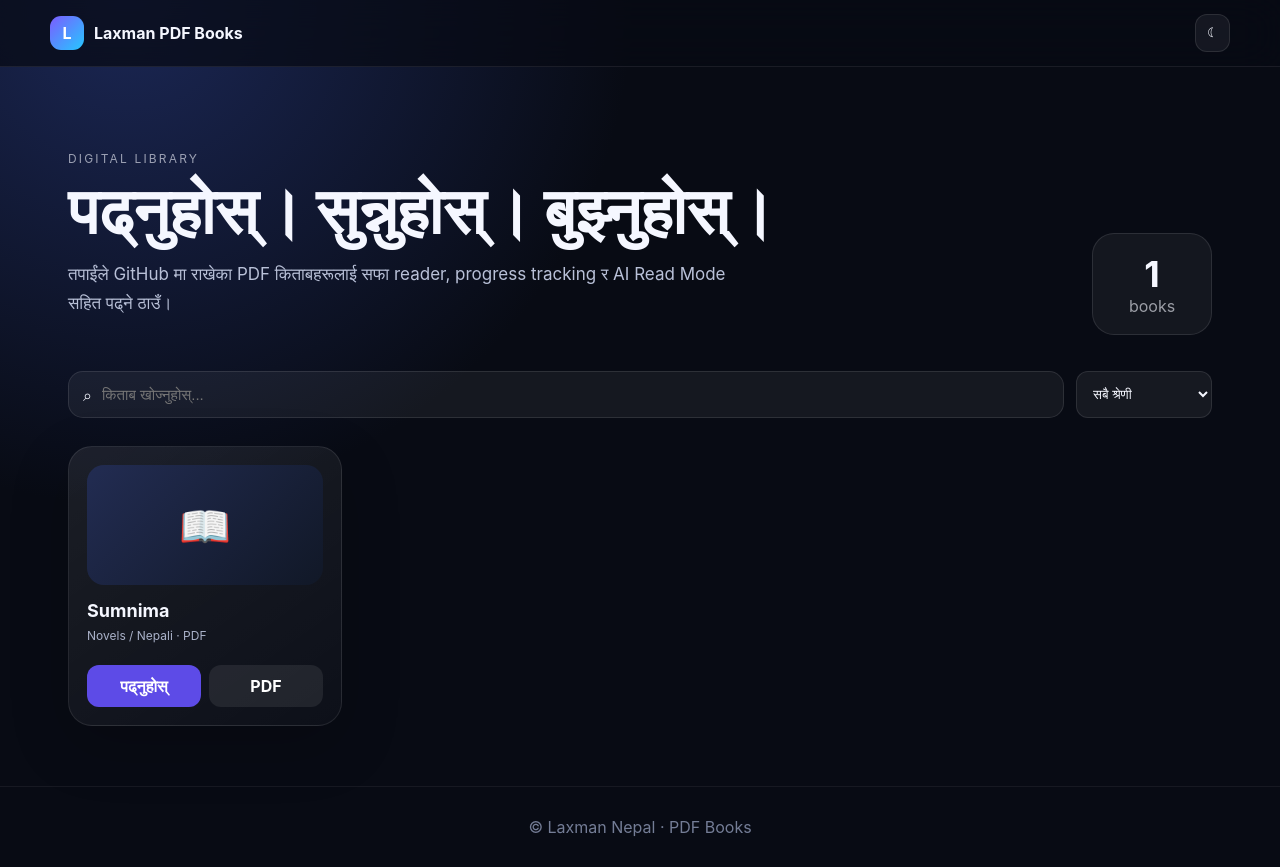
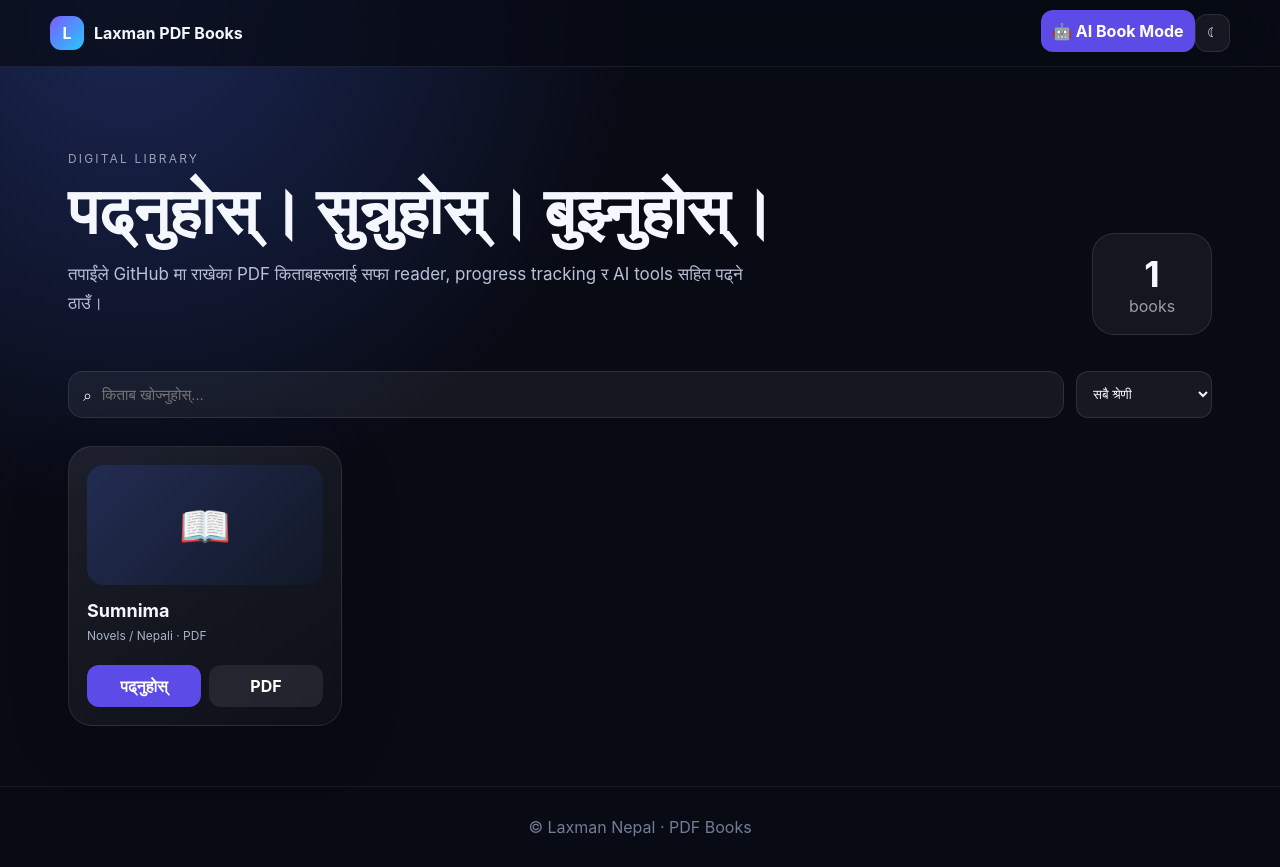
Before and after one commit to LaxmanNepal/PDF-Books, a plain HTML site: page index.html in a window 1280 px wide. Drawn offline with Linux system fonts and the light colour scheme.

Commit message:
Add AI Book Mode entry to library

```diff
--- a/index.html
+++ b/index.html
@@ -1,40 +1,13 @@
 <!doctype html>
 <html lang="ne">
 <head>
-  <meta charset="utf-8">
-  <meta name="viewport" content="width=device-width,initial-scale=1,viewport-fit=cover">
-  <meta name="theme-color" content="#0b1020">
-  <title>Laxman PDF Books</title>
-  <link rel="stylesheet" href="styles.css">
+  <meta charset="utf-8"><meta name="viewport" content="width=device-width,initial-scale=1,viewport-fit=cover">
+  <meta name="theme-color" content="#0b1020"><title>Laxman PDF Books</title><link rel="stylesheet" href="styles.css">
 </head>
 <body>
-  <header class="topbar">
-    <a class="brand" href="./"><span class="brand-mark">L</span><span>Laxman PDF Books</span></a>
-    <div class="top-actions">
-      <button id="themeBtn" class="icon-btn" aria-label="Toggle theme">☾</button>
-    </div>
-  </header>
-
-  <main>
-    <section class="hero">
-      <div>
-        <p class="eyebrow">DIGITAL LIBRARY</p>
-        <h1>पढ्नुहोस्। सुन्नुहोस्। बुझ्नुहोस्।</h1>
-        <p class="hero-copy">तपाईंले GitHub मा राखेका PDF किताबहरूलाई सफा reader, progress tracking र AI Read Mode सहित पढ्ने ठाउँ।</p>
-      </div>
-      <div class="hero-stats"><strong id="bookCount">0</strong><span>books</span></div>
-    </section>
-
-    <section class="toolbar">
-      <label class="search"><span>⌕</span><input id="search" type="search" placeholder="किताब खोज्नुहोस्..." autocomplete="off"></label>
-      <select id="category"><option value="all">सबै श्रेणी</option></select>
-    </section>
-
-    <section id="library" class="library" aria-live="polite"></section>
-  </main>
-
-  <footer>© Laxman Nepal · PDF Books</footer>
-
-  <script src="app.js" defer></script>
-</body>
-</html>
+<header class="topbar"><a class="brand" href="./"><span class="brand-mark">L</span><span>Laxman PDF Books</span></a><div class="top-actions"><a class="btn mini" href="ai.html">🤖 AI Book Mode</a><button id="themeBtn" class="icon-btn" aria-label="Toggle theme">☾</button></div></header>
+<main>
+<section class="hero"><div><p class="eyebrow">DIGITAL LIBRARY</p><h1>पढ्नुहोस्। सुन्नुहोस्। बुझ्नुहोस्।</h1><p class="hero-copy">तपाईंले GitHub मा राखेका PDF किताबहरूलाई सफा reader, progress tracking र AI tools सहित पढ्ने ठाउँ।</p></div><div class="hero-stats"><strong id="bookCount">0</strong><span>books</span></div></section>
+<section class="toolbar"><label class="search"><span>⌕</span><input id="search" type="search" placeholder="किताब खोज्नुहोस्..." autocomplete="off"></label><select id="category"><option value="all">सबै श्रेणी</option></select></section>
+<section id="library" class="library" aria-live="polite"></section>
+</main><footer>© Laxman Nepal · PDF Books</footer><script src="app.js" defer></script></body></html>
```
